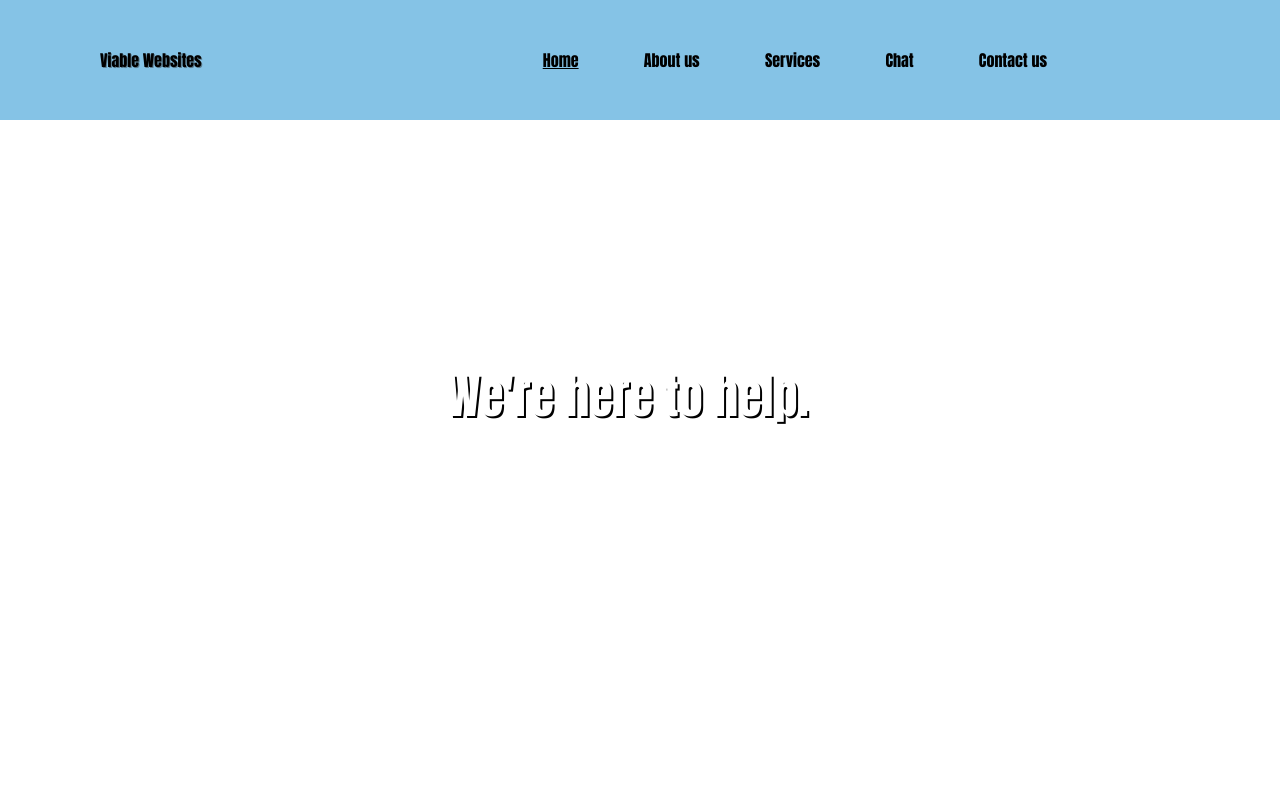
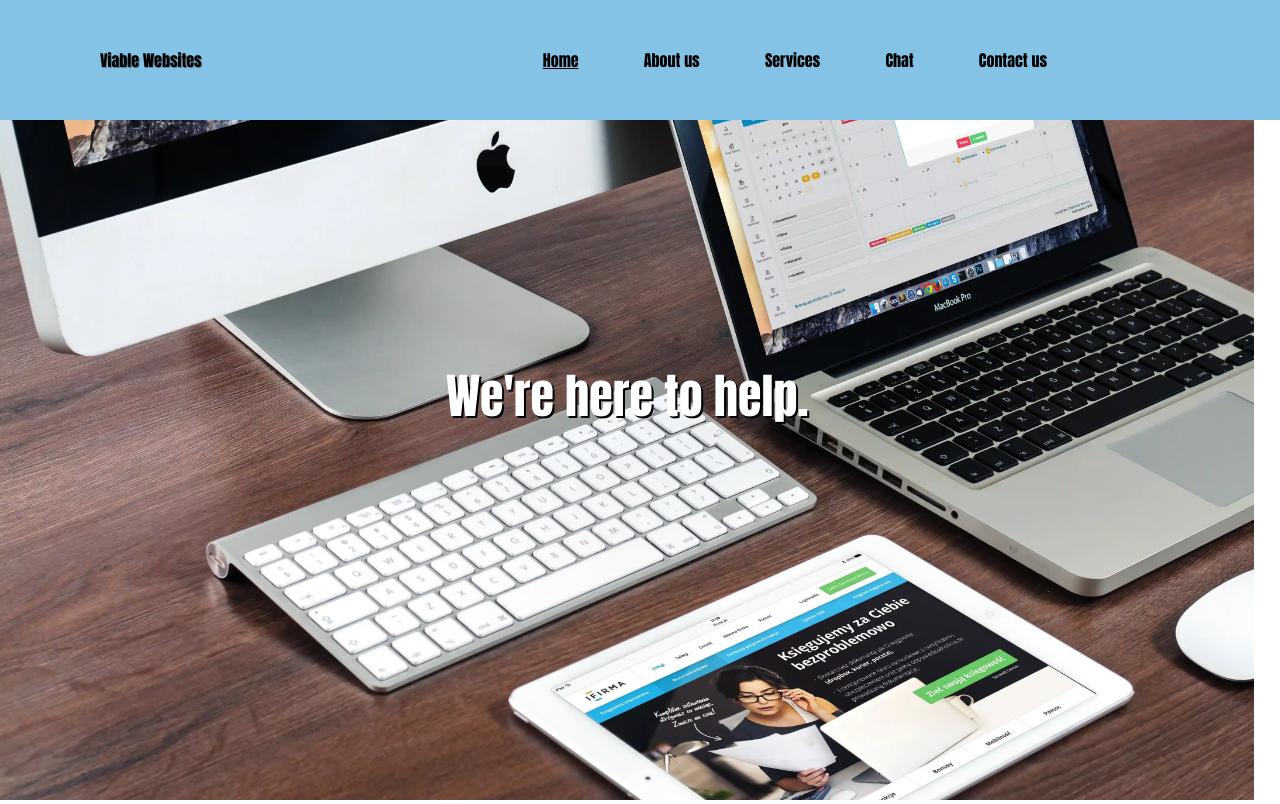
Before and after one commit to vincentonepointone/Viable-Websites, a website: page public/index.html in a window 1280 px wide. Shown: the top 804 px of the page. Drawn offline with Linux system fonts and the light colour scheme.

Commit message:
ext change

```diff
--- a/public/styles/main.css
+++ b/public/styles/main.css
@@ -154,7 +154,7 @@ nav {
 
 .parallax {
       /* The image used */
-  background-image: url("../images/pexels-pixabay-39284.png");
+  background-image: url("../images/pexels-pixabay-39284.webp");
 /*
   Set a specific height */
   min-height: 500px;
```
